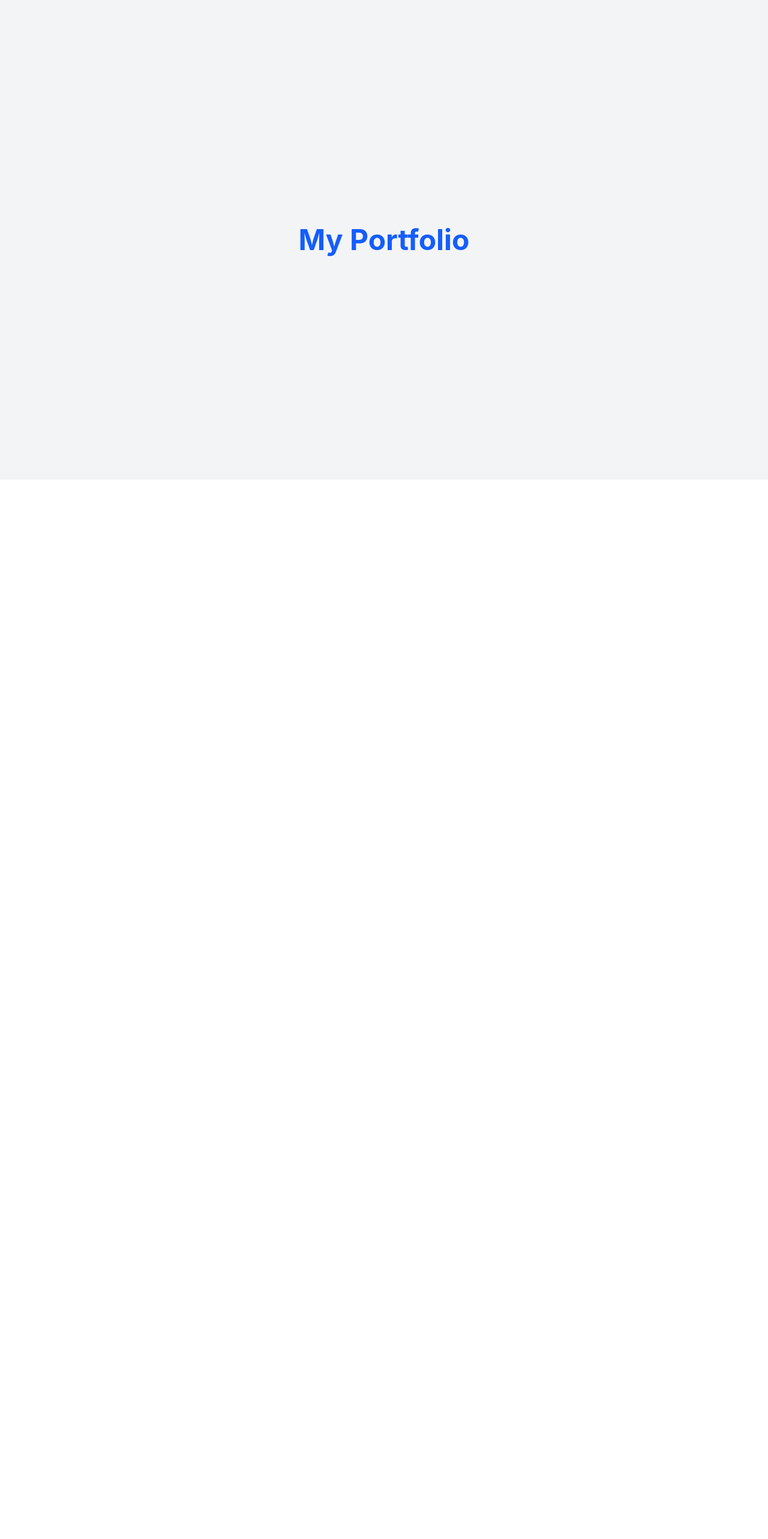
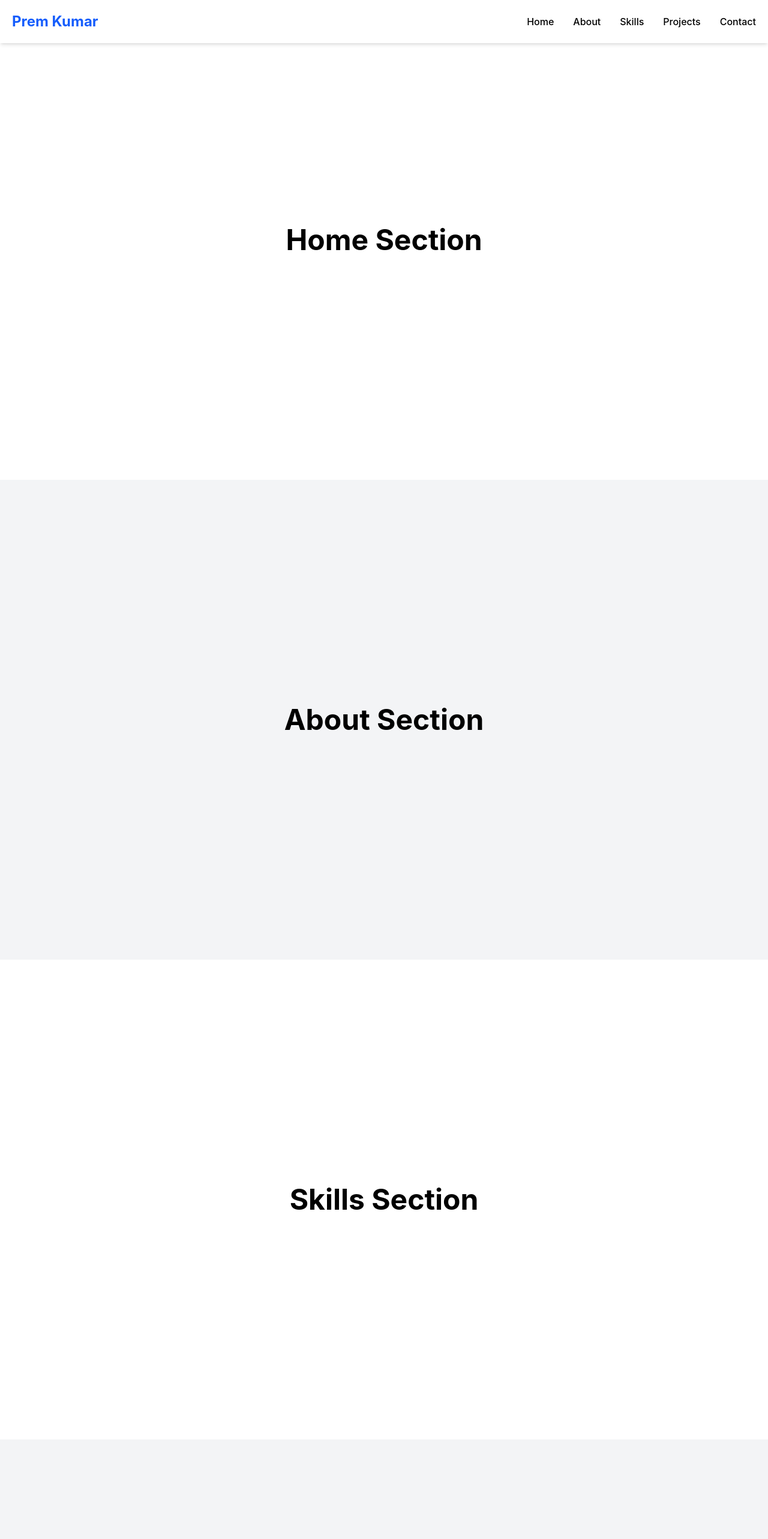
Before and after one commit to Premkumar2479/Portfolio, a React app: page / in a window 1280 px wide. Shown: the top 2566 px of the page at 60% size. Before the commit the page ends 800 px from the top, so only its background shows below. Built offline with nearby package versions, Linux system fonts and the light colour scheme; the HTML template or start-up script is replaced by a standard one.

Commit message:
updtes app

```diff
--- a/src/App.jsx
+++ b/src/App.jsx
@@ -1,10 +1,45 @@
+import Navbar from "./components/Navbar";
+
 function App() {
   return (
-    <div className="min-h-screen flex items-center justify-center bg-gray-100">
-      <h1 className="text-5xl font-bold text-blue-600">
-        My Portfolio
-      </h1>
-    </div>
+    <>
+      <Navbar />
+
+      <div
+        id="home"
+        className="h-screen flex justify-center items-center text-5xl font-bold"
+      >
+        Home Section
+      </div>
+
+      <div
+        id="about"
+        className="h-screen flex justify-center items-center text-5xl font-bold bg-gray-100"
+      >
+        About Section
+      </div>
+
+      <div
+        id="skills"
+        className="h-screen flex justify-center items-center text-5xl font-bold"
+      >
+        Skills Section
+      </div>
+
+      <div
+        id="projects"
+        className="h-screen flex justify-center items-center text-5xl font-bold bg-gray-100"
+      >
+        Projects Section
+      </div>
+
+      <div
+        id="contact"
+        className="h-screen flex justify-center items-center text-5xl font-bold"
+      >
+        Contact Section
+      </div>
+    </>
   );
 }
 
```
